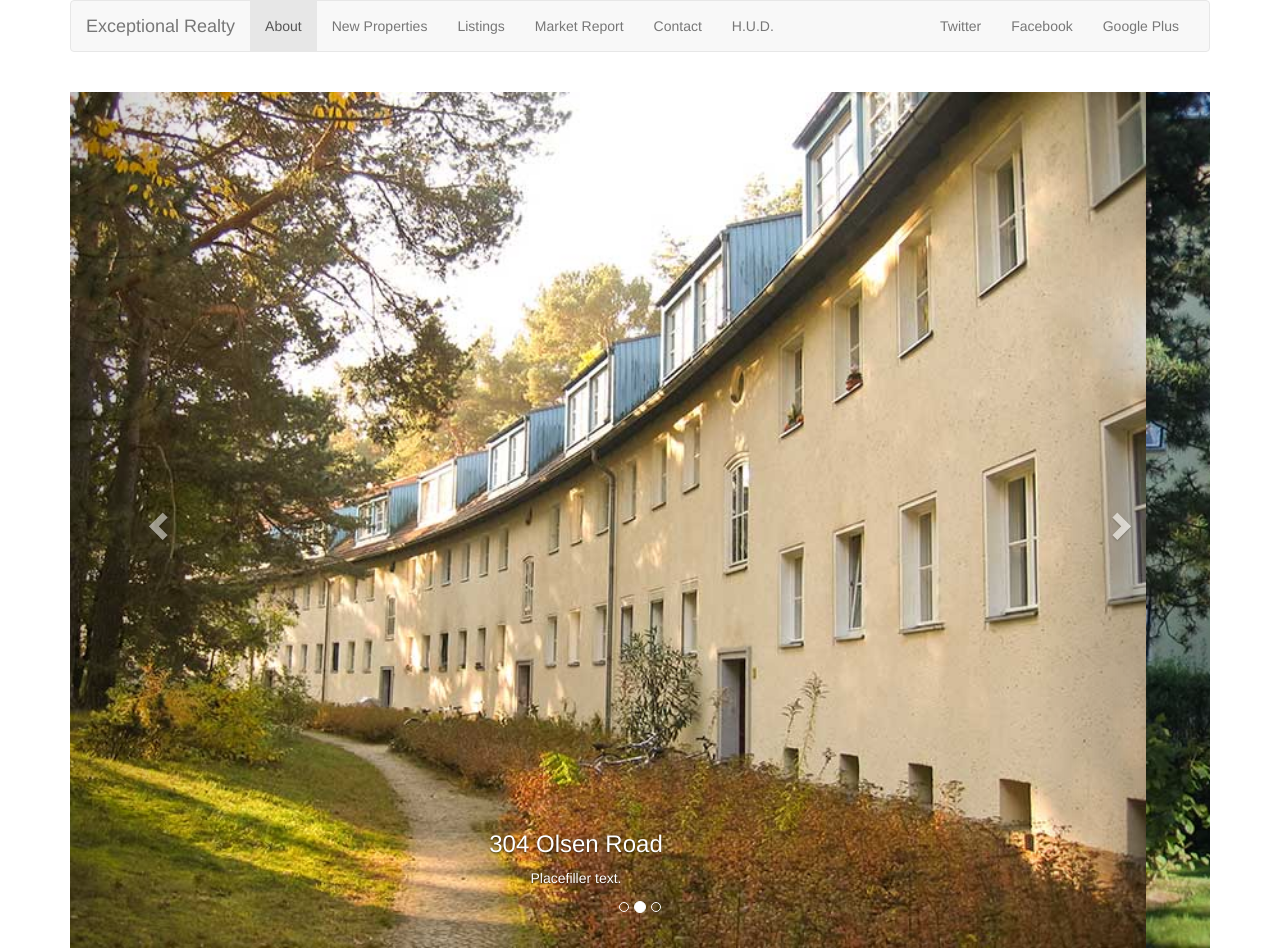
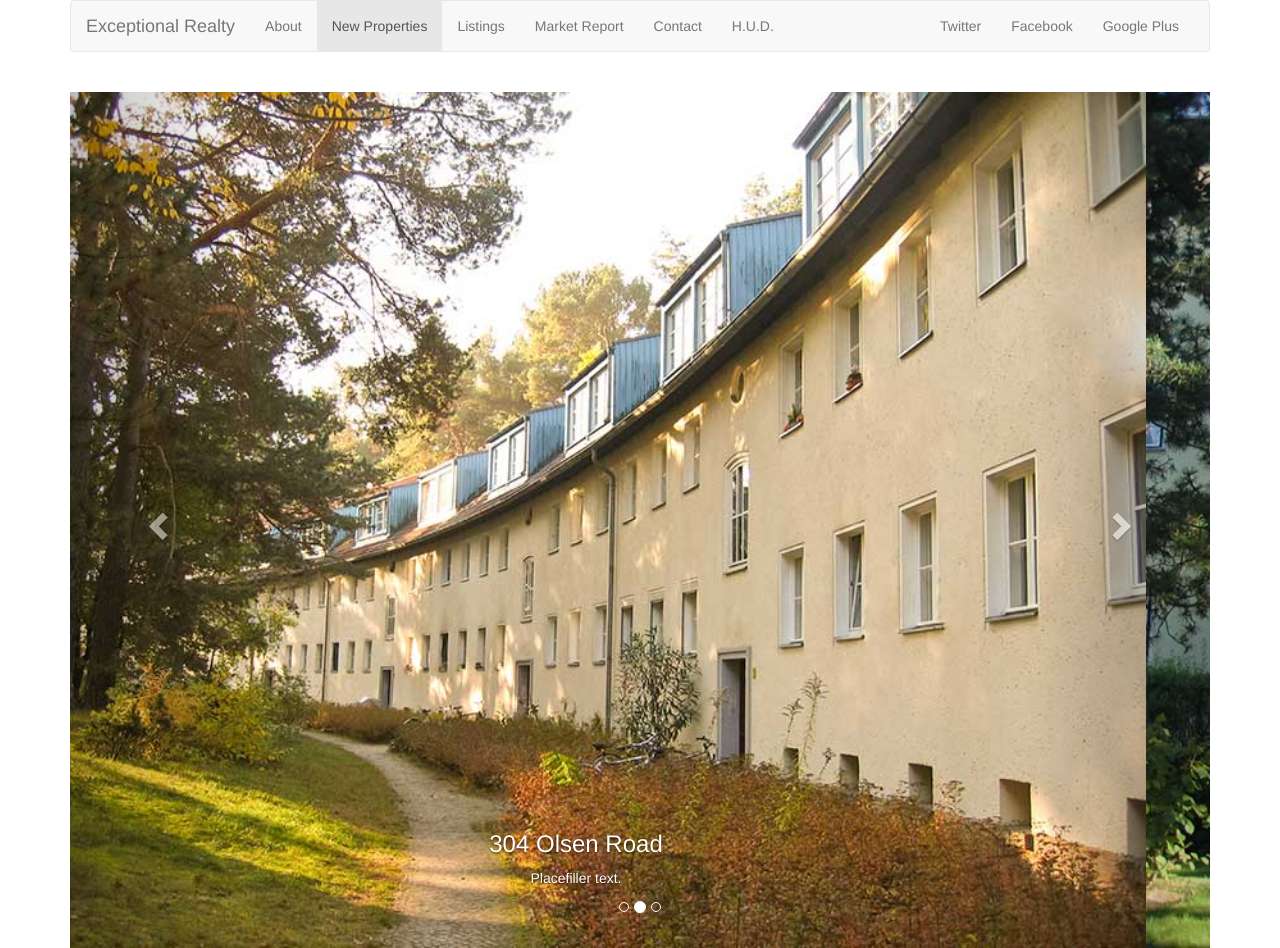
Before and after one commit to tmb41/exceptional-realty-bootstrapped, a plain HTML site: page new-properties.html in a window 1280 px wide. Shown: the top 948 px of the page. Drawn offline with nearby package versions, Linux system fonts and the light colour scheme.

Commit message:
fixed active navbar selector

```diff
--- a/new-properties.html
+++ b/new-properties.html
@@ -40,8 +40,8 @@
                     <!-- Collect the nav links, forms, and other content for toggling -->
                     <div class="collapse navbar-collapse" id="bs-example-navbar-collapse-1">
                             <ul class="nav navbar-nav">
-                              <li class="active"><a href="index.html">About</a></li>
-                              <li><a href="new-properties.html">New Properties</a></li>
+                              <li><a href="index.html">About</a></li>
+                              <li class="active"><a href="new-properties.html">New Properties</a></li>
                               <li><a href="#">Listings</a></li>
                               <li><a href="#">Market Report</a></li>
                               <li><a href="#">Contact</a></li>
```
